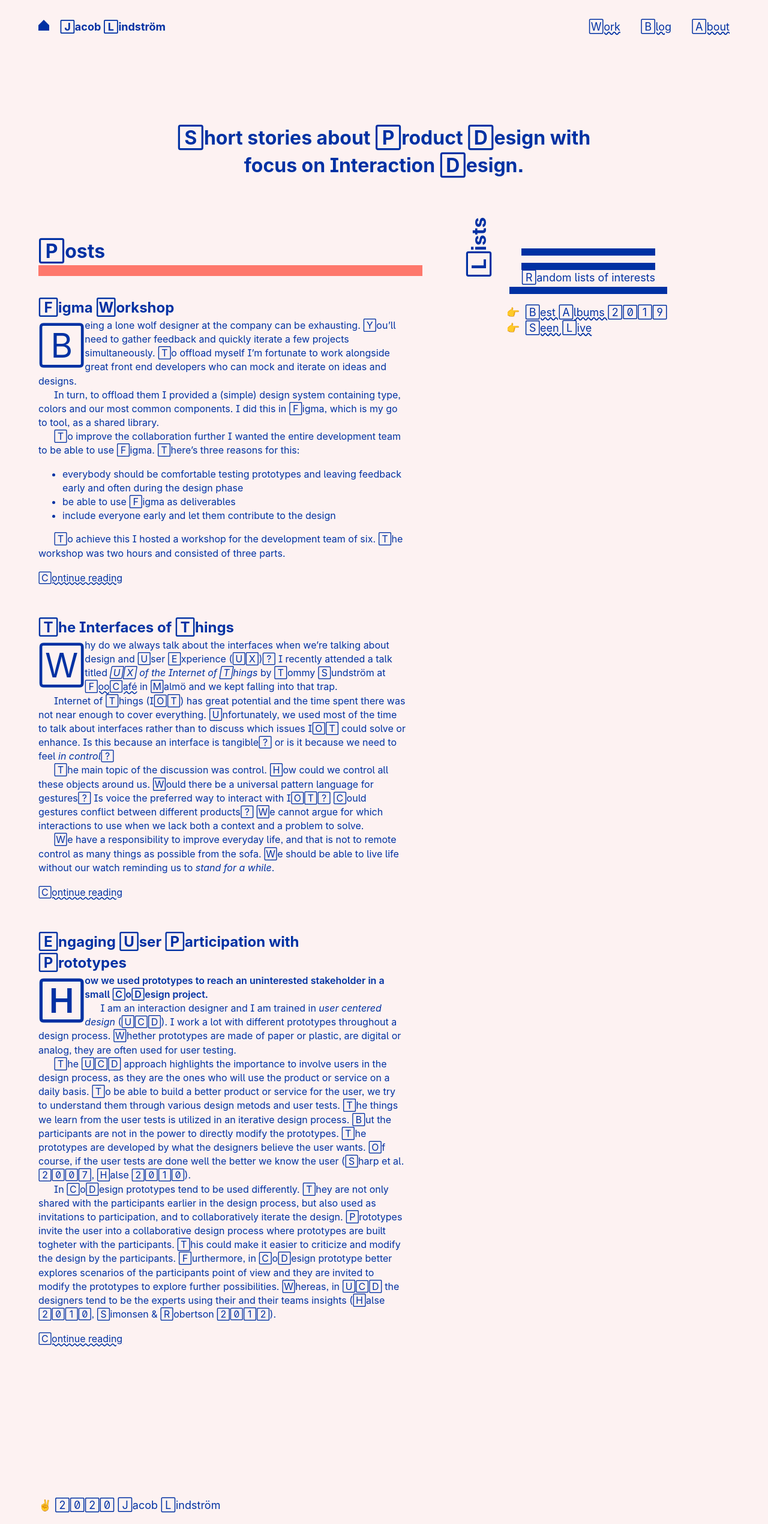
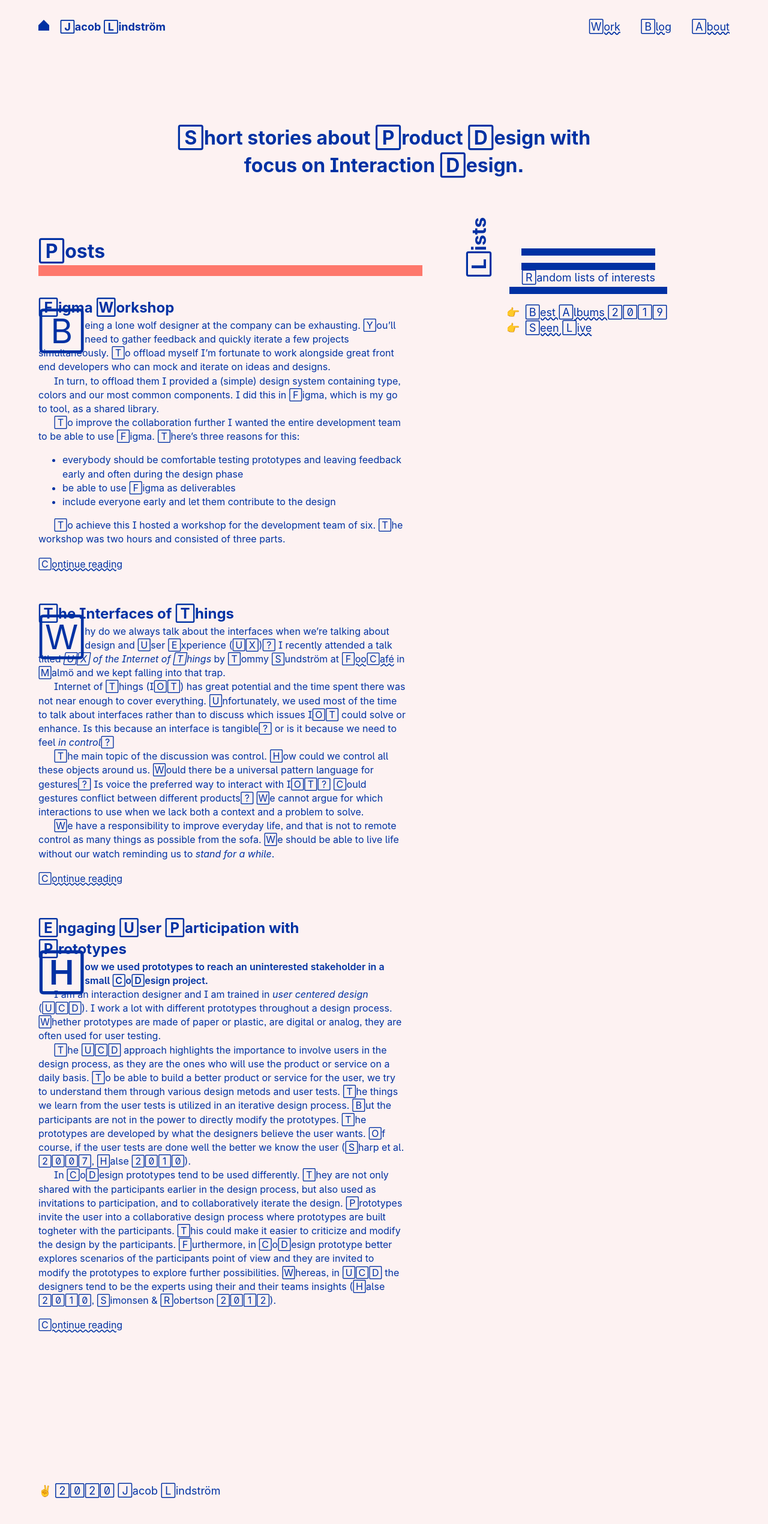
Before and after one commit to jacoblindstrm/jacoblindstrm.github.io, a Jekyll site: the page built from blog.html, in a window 1280 px wide. Shown: the whole page at 60% size. Built offline with Jekyll 4.4.1, drawn with Linux system fonts in a browser that asks for light colours; after the commit the page ends 2517 px from its top, so only the background shows below that.

Commit message:
no message

```diff
--- a/_sass/blog.scss
+++ b/_sass/blog.scss
@@ -98,6 +98,7 @@
                 font-size: 3.5em;
                 float: left;
                 margin-top: 0.1em;
+                line-height: 0.6; // for Safari
             }
         }
 
--- a/_sass/post.scss
+++ b/_sass/post.scss
@@ -28,6 +28,7 @@ article.post {
         font-size: 3.5em;
         float: left;
         margin-top: 0.1em;
+        line-height: 0.6; // for Safari
     }
   }
 
```
